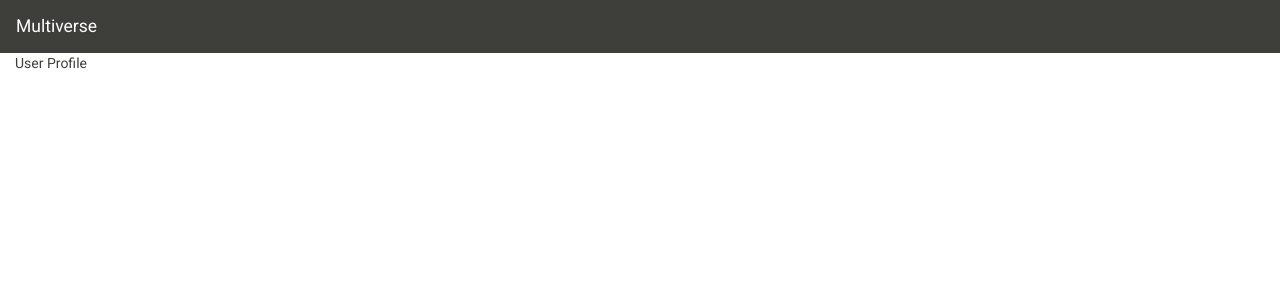
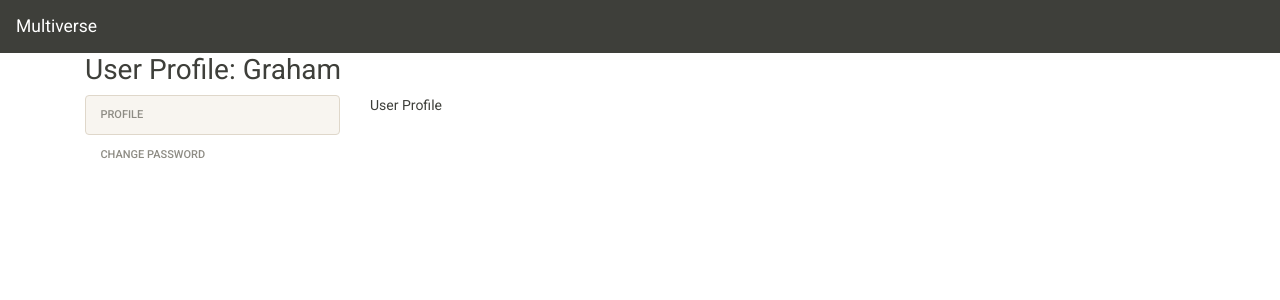
Before and after one commit to sazzer/multiverse, a React (Create React App) app in the folder webapp/: page /profile in a window 1280 px wide. Shown: the top 300 px of the page. Built offline with nearby package versions, Linux system fonts and the light colour scheme.

Commit message:
Menu structure for the user profile

```diff
--- a/webapp/src/i18n/messages.json
+++ b/webapp/src/i18n/messages.json
@@ -61,5 +61,14 @@
       "invalidPassword": "Invalid username or password",
       "duplicateUsername": "That username is already registered"
     }
+  },
+  "profile": {
+    "title": "User Profile: {{name}}",
+    "profile": {
+      "label": "Profile"
+    },
+    "password": {
+      "label": "Change Password"
+    }
   }
 }
--- a/webapp/src/profile/index.tsx
+++ b/webapp/src/profile/index.tsx
@@ -1,5 +1,36 @@
+import { NavLink, Route, Switch } from "react-router-dom";
+
 import React from "react";
+import { useTranslation } from "react-i18next";
 
 export const Profile: React.FC = () => {
-  return <div>User Profile</div>;
+  const { t } = useTranslation();
+
+  return (
+    <div className="container">
+      <h2>{t("profile.title", { name: "Graham" })}</h2>
+      <div className="row">
+        <div className="col-12 col-md-9 order-sm-3">
+          <Switch>
+            <Route path="/profile/password">Change Password</Route>
+            <Route path="/profile">User Profile</Route>
+          </Switch>
+        </div>
+        <div className="col-12 col-md-3" role="navigation">
+          <ul className="nav nav-pills flex-column">
+            <li className="nav-item">
+              <NavLink to="/profile" exact className="nav-link">
+                {t("profile.profile.label")}
+              </NavLink>
+            </li>
+            <li className="nav-item">
+              <NavLink to="/profile/password" className="nav-link">
+                {t("profile.password.label")}
+              </NavLink>
+            </li>
+          </ul>
+        </div>
+      </div>
+    </div>
+  );
 };
```
